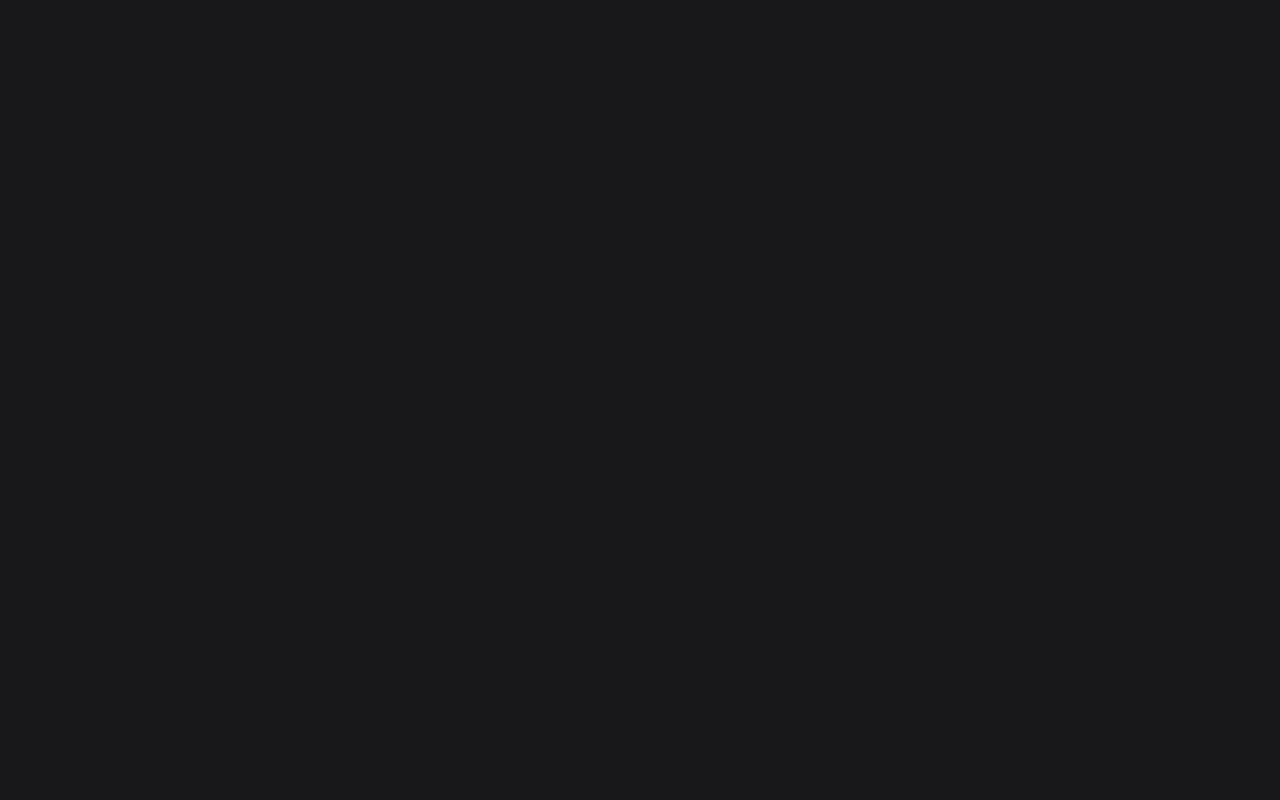
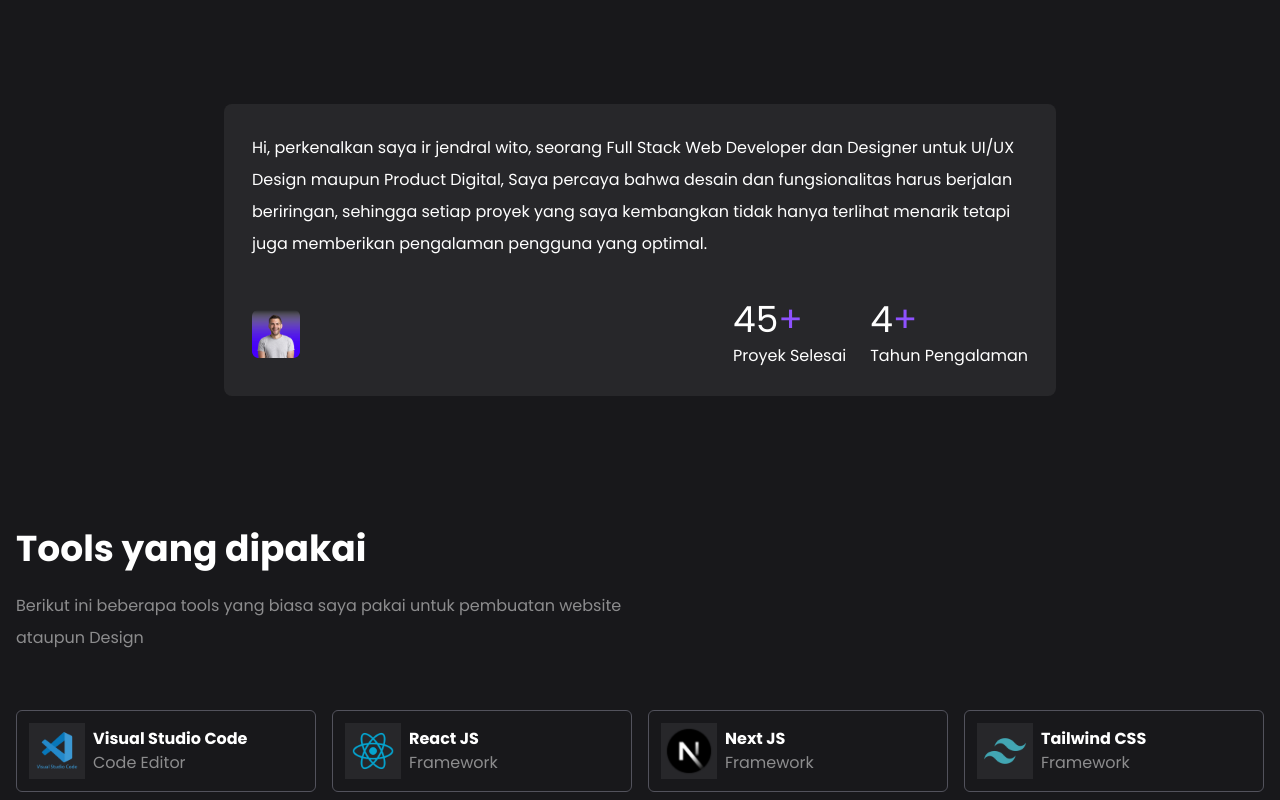
Before and after one commit to reyhanx/Portofolio-Reactjs-Tailwindcss, a React (Vite) app: page / in a window 1280 px wide. Shown: the part 720-1520 px from the top of the page. Before the commit the page ends 800 px from the top, so only its background shows below. Built offline with nearby package versions, Linux system fonts and the light colour scheme.

Commit message:
add about section

```diff
--- a/src/App.jsx
+++ b/src/App.jsx
@@ -1,32 +1,120 @@
-import DataImage from './data';
-
+import DataImage from "./data";
+import {listTools} from "./data"
 
 function App() {
-
   return (
     <>
       <div className="hero grid md:grid-cols-2 items-center pt-10 xl:gap-0 gap-6 grid-cols-1">
         <div>
           <div className="flex items-center gap-3 mb-6 bg-zinc-800 w-fit p-4 rounded-2xl">
-            <img src={DataImage.HeroImage} alt="Hero Image" className="w-10 rounded-md" srcset="" />
+            <img
+              src={DataImage.HeroImage}
+              alt="Hero Image"
+              className="w-10 rounded-md"
+              srcset=""
+            />
             <q> Ingin Menjadi Programmer Handal, Namun Enggan Ngoding</q>
           </div>
-          <h1 className="text-5xl/tight font-bold mb-6">Hi, Saya ir jendral wito</h1>
-          <p className='text-base/loose mb-6 opacity-50 '>
-            saya malas ngoding, tiap hari ngoding terus. disaat kodeku berwarna merah, disitulah dosenku marah</p>
-            <div className='flex items-center sm:gap-4 gap-2'>
-              <a href="#" className="bg-violet-700 p-4 rounded-2xl hover:bg-violet-600">
-                Download CV <i className="ri-download-line ri-lg"></i>
-                </a>
-              <a href="#" className="bg-zinc-700 p-4 rounded-2xl hover:bg-zinc-600">
-                Lihat Proyek <i className="ri-arrow-down-line ri-lg"></i>
-                </a>
+          <h1 className="text-5xl/tight font-bold mb-6">
+            Hi, Saya ir jendral wito
+          </h1>
+          <p className="text-base/loose mb-6 opacity-50 ">
+            saya malas ngoding, tiap hari ngoding terus. disaat kodeku berwarna
+            merah, disitulah dosenku marah
+          </p>
+          <div className="flex items-center sm:gap-4 gap-2">
+            <a
+              href="#"
+              className="bg-violet-700 p-4 rounded-2xl hover:bg-violet-600"
+            >
+              Download CV <i className="ri-download-line ri-lg"></i>
+            </a>
+            <a
+              href="#"
+              className="bg-zinc-700 p-4 rounded-2xl hover:bg-zinc-600"
+            >
+              Lihat Proyek <i className="ri-arrow-down-line ri-lg"></i>
+            </a>
+          </div>
+        </div>
+        <img
+          src={DataImage.HeroImage}
+          alt="Hero Image"
+          className="w-[500px] md:ml-auto"
+          srcset=""
+        />
+      </div>
+      {/* About */}
+      <div className="about mt-32 py-10 ">
+        <div className="xl:w-2/3 lg:w3/4 w-full mx-auto p-7 bg-zinc-800 rounded-lg">
+          <img
+            src={DataImage.HeroImage}
+            alt="Image"
+            srcset=""
+            className="w-12 rounded-md mb-10 sm:hidden"
+          />
+          <p className="text-base/loose mb-10">
+            Hi, perkenalkan saya ir jendral wito, seorang Full Stack Web
+            Developer dan Designer untuk UI/UX Design maupun Product Digital,
+            Saya percaya bahwa desain dan fungsionalitas harus berjalan
+            beriringan, sehingga setiap proyek yang saya kembangkan tidak hanya
+            terlihat menarik tetapi juga memberikan pengalaman pengguna yang
+            optimal.
+          </p>
+          <div className="flex items-center justify-between">
+            <img
+              src={DataImage.HeroImage}
+              alt="Image"
+              className="w-12 rounded-md sm:block hidden"
+              srcset=""
+            />
+            <div className="flex items-center gap-6">
+              <div>
+                <h1 className="text-4xl mb-1">
+                  45<span className="text-violet-500">+</span>
+                </h1>
+                <p>Proyek Selesai</p>
+              </div>
+              <div>
+                <h1 className="text-4xl mb-1">
+                  4<span className="text-violet-500">+</span>
+                </h1>
+                <p>Tahun Pengalaman</p>
+              </div>
             </div>
+          </div>
         </div>
-        <img src={DataImage.HeroImage} alt="Hero Image" className="w-[500px] md:ml-auto" srcset="" />
+
+        <div className="tools mt-32">
+          <h1 className="text-4xl/snug font-bold mb-4">Tools yang dipakai</h1>
+          <p className="xl:w2/5 lg:w-2/4 md:w-2/3 sm:w-3/4 w-full text-base/loose opacity-50">
+            Berikut ini beberapa tools yang biasa saya pakai untuk pembuatan
+            website ataupun Design
+          </p>
+          <div className="tools-box mt-14 grid lg:grid-cols-4 md:grid-cols-3 sm:grid-cols-2  grid-cols-1 gap-4">
+
+          {listTools.map( (tool) => (
+
+            <div className="flex items-center gap-2 p-3 border border-zinc-600 rounded-md hover:bg-zinc-800 group" key={tool.id}>
+              <img
+                src={tool.gambar}
+                alt="Tools Image"
+                srcset=""
+                className="w-14 bg-zinc-800 p-1 group-hover:bg-zinc-900"
+              />
+              <div>
+                <h4 className="font-bold">{tool.nama}</h4>
+                <p className="opacity-50">{tool.ket}</p>
+              </div>
+            </div>
+
+          ))}
+          </div>
+        </div>
       </div>
+      {/* About */}
     </>
-  )
+  );
 }
 
-export default App
+export default App;
```
